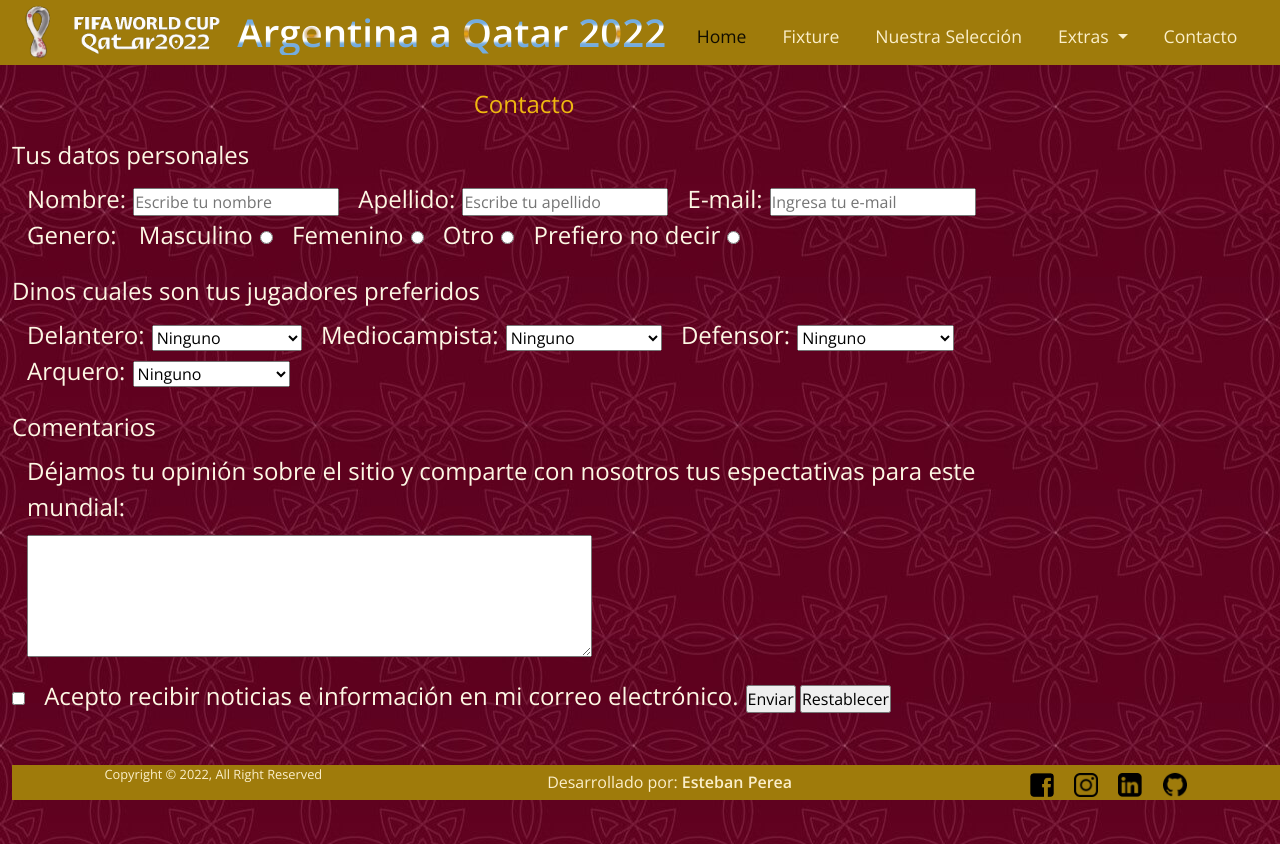
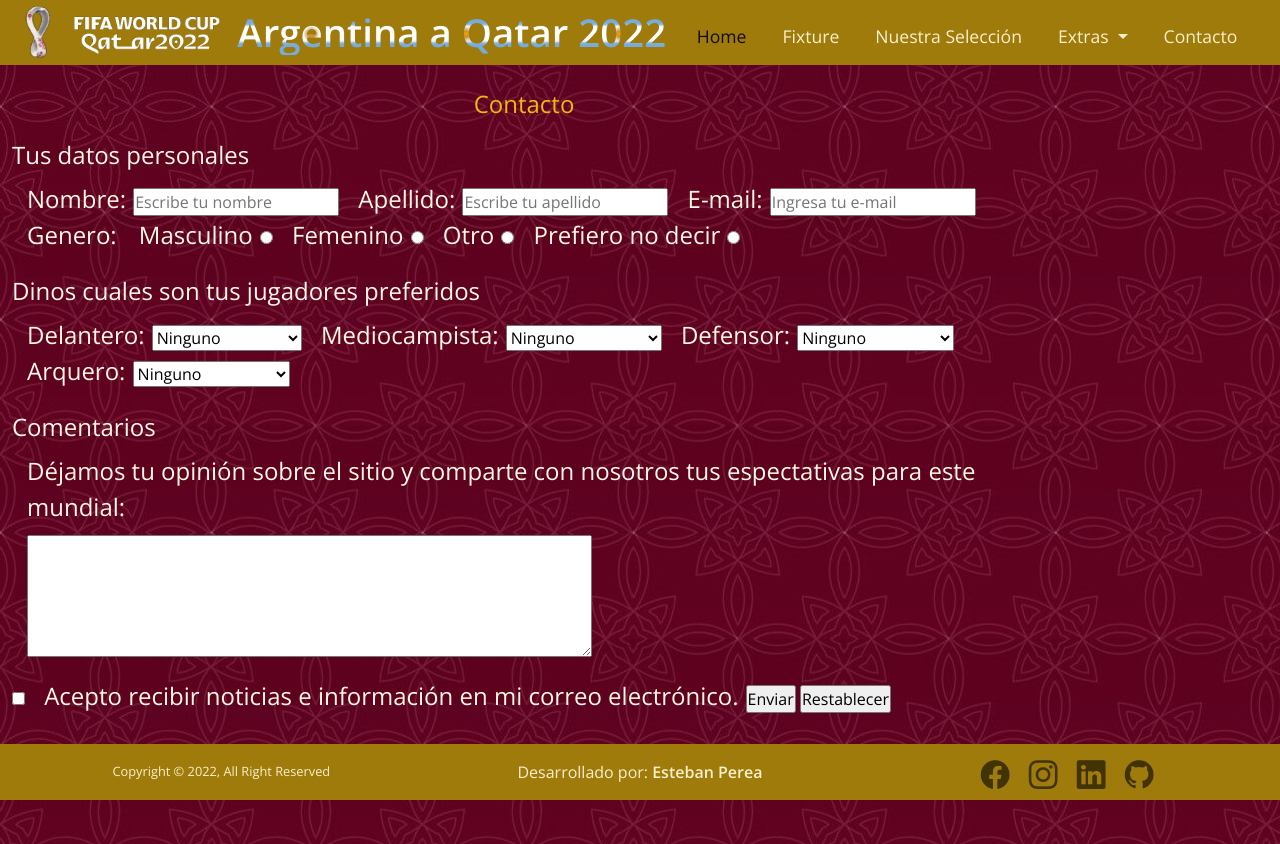
Before and after one commit to Esteban674/qatar2022_Argentina, a plain HTML site: page pages/contacto.html in a window 1280 px wide. Drawn offline with nearby package versions, Linux system fonts and the light colour scheme.

Commit message:
bootstrap aplicado al footer

```diff
--- a/css/styles.css
+++ b/css/styles.css
@@ -212,41 +212,39 @@
     grid-area: footer;
     position: fixed;
     bottom: 0;
-    display: flex;
-    flex-wrap: wrap;
     width: 100%;
     background-color: #9f7b0b;
     color: #fbefca;
-    align-items: center;
-    justify-content: space-around;
     z-index: 1000;
+    padding-top: 0.5rem;
 }
 
 .footer__copyright{
+    padding-top: 0.5rem;
     font-size: 0.8rem;
+    text-align: center;
 }
 
 .footer__nombre{
+    padding-top: 0.5rem;
     font-size: 1rem;
     text-align: center;
-    margin: 0 40px 0 40px;
 }
 
 .redes_sociales{
-    padding-top: 5px;
     padding-right: 10px;
+    text-align: center;
+    height:3rem;
 }
 
-.redes_sociales img{
-    transform: scale(0.8);
-}
-.redes_sociales img:hover{
-    transform: scale(1.1);
+.redes_logos:hover{
+    color: #fbefca;
 }
 
 .redes_logos{
-    width: 30px;
-    margin-left: 10px;
+    margin-left: 15px;
+    font-size: 1.8rem;
+    color:#423304;
 }
 
 legend,label{
--- a/pages/contacto.html
+++ b/pages/contacto.html
@@ -8,6 +8,7 @@
     <link rel="shortcut icon" href="../images/favicon.ico" type="image/x-icon">
     <!-- CSS only -->
     <link href="https://cdn.jsdelivr.net/npm/bootstrap@5.2.1/dist/css/bootstrap.min.css" rel="stylesheet" integrity="sha384-iYQeCzEYFbKjA/T2uDLTpkwGzCiq6soy8tYaI1GyVh/UjpbCx/TYkiZhlZB6+fzT" crossorigin="anonymous">
+    <link rel="stylesheet" href="https://cdn.jsdelivr.net/npm/bootstrap-icons@1.9.1/font/bootstrap-icons.css">
     <!--Archivo de estilos-->
     <link rel="stylesheet" href="../css/styles.css">
     <!--Fuentes de Google-->
@@ -162,17 +163,27 @@
 
     </main>
 
-    <footer>
-        <p class="footer__copyright">Copyright © 2022, All Right Reserved</p>
-        <p class="footer__nombre">Desarrollado por: <b>Esteban Perea</b></p>
-        <!--Agregar redes sociales -->
-        <div class="redes_sociales">
-            <a href="https://www.facebook.com/people/Esteban-Gabriel-Jes%C3%BAs-Perea/100010899370670/" target="_blank"><img class="redes_logos" src="../images/FaceBookBlack.png" alt="Facebook"></a>
-            <a href="https://www.instagram.com/estebangabrieljesus/" target="_blank"><img class="redes_logos" src="../images/InstagramBlack.png" alt="Instagram"></a>
-            <a href="https://www.linkedin.com/in/esteban-perea-211582224/?originalSubdomain=ar" target="_blank"><img class="redes_logos" src="../images/LinkedInBlack.png" alt="LinkedIn"></a>
-            <a href="https://github.com/Esteban674" target="_blank"><img class="redes_logos" src="../images/GitHubBlack.png" alt=""></a>
+    <div class="row">
+        <footer>
+          <div class="container-fluid">
+          <div class="row justify-content-around align-items-center">
+            <div class="col-lg-4 col-md-6">
+            <p class="footer__copyright">Copyright © 2022, All Right Reserved</p>
+            </div>
+            <div class="col-lg-4 col-md-6">
+            <p class="footer__nombre">Desarrollado por: <b>Esteban Perea</b></p>
+           </div>
+            <!--Redes sociales -->
+            <div class="redes_sociales col-lg-4 col-md-12">
+                <a href="https://www.facebook.com/people/Esteban-Gabriel-Jes%C3%BAs-Perea/100010899370670/" target="_blank"><i class="bi bi-facebook redes_logos"></i></a>
+                <a href="https://www.instagram.com/estebangabrieljesus/" target="_blank"><i class="bi bi-instagram redes_logos"></i></a>
+                <a href="https://www.linkedin.com/in/esteban-perea-211582224/?originalSubdomain=ar" target="_blank"><i class="bi bi-linkedin redes_logos"></i></a>
+                <a href="https://github.com/Esteban674" target="_blank"><i class="bi bi-github redes_logos"></i></a>
+            </div>
+          </div>
         </div>
-    </footer>
+        </footer>
+        </div>
     </div>
     <!-- JavaScript Bundle with Popper -->
     <script src="https://cdn.jsdelivr.net/npm/bootstrap@5.2.1/dist/js/bootstrap.bundle.min.js" integrity="sha384-u1OknCvxWvY5kfmNBILK2hRnQC3Pr17a+RTT6rIHI7NnikvbZlHgTPOOmMi466C8" crossorigin="anonymous"></script>
```
Also changed, not shown: index.html (+15 -6 lines), pages/estadios.html (+21 -10 lines), pages/fixture.html (+21 -10 lines), pages/mascota.html (+21 -10 lines), pages/pelota.html (+21 -10 lines), pages/seleccion.html (+21 -10 lines), images/FaceBookBlack.png (deleted), images/FaceBookGold.png (deleted), images/GitHubBlack.png (deleted), images/InstagramBlack.png (deleted), images/LinkedInBlack.png (deleted).
